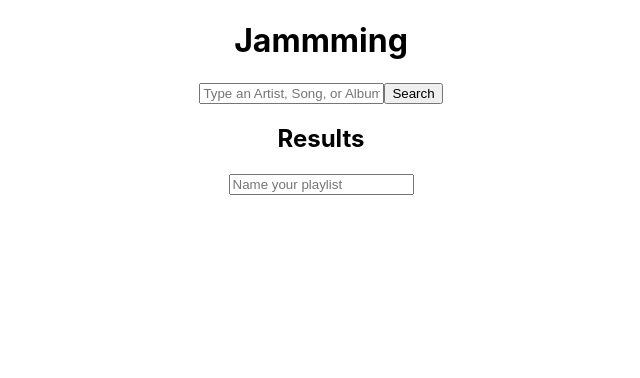
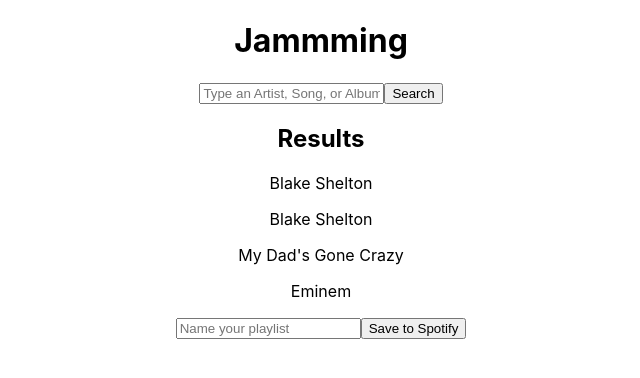
Before and after one commit to Alec1693/jammming, a React (Create React App) app: page / in a window 1280 px wide. Shown: the top 378 px of the page, without its empty margins (319-959 px from the left). Built offline with nearby package versions, Linux system fonts and the light colour scheme.

Commit message:
mondayWorkdayUpdate.7.22.24

```diff
--- a/src/App.js
+++ b/src/App.js
@@ -2,13 +2,14 @@ import './App.css';
 import Playlist from './playlist';
 import SearchBar from './searchBar';
 import SearchResults from './searchResults';
+import songData from './songTestData';
 
 function App() {
   return (
     <div className="App">
       <h1>Jammming</h1>
       <SearchBar />
-      <SearchResults />
+      <SearchResults data={songData}/>
       <Playlist />
     </div>
   );
--- a/src/playlist.js
+++ b/src/playlist.js
@@ -6,6 +6,7 @@ export default function Playlist(){
     return(
         <div>
             <input placeholder="Name your playlist"/>
+            <button>Save to Spotify</button>
         </div>
     )
 }
--- a/src/searchBar.js
+++ b/src/searchBar.js
@@ -7,7 +7,7 @@ export default function SearchBar(){
         console.log(searchText)
     }
 
-
+    //call the search results component here to display the results form the onClick search results?
     return (
         <div>
             <input id="searchInput" type="text" name="searchBox" placeholder="Type an Artist, Song, or Album"/>
--- a/src/searchResults.js
+++ b/src/searchResults.js
@@ -3,10 +3,19 @@ import React from 'react';
 //should this accept an array of objects to display results?
 //map through results and display generated list as
 
-export default function SearchResults(results){
+export default function SearchResults(props){
     return (
         <div>
             <h2>Results</h2>
+            {props.data.map(id => {
+                return (
+                    <div>
+                        <p>{id.trackName}</p>
+                        <p>{id.artistName}</p>
+                        <p>{id.albumName}</p>
+                    </div>
+                )
+            })}
         </div>
     )
 }
--- /dev/null
+++ b/src/songTestData.js
@@ -0,0 +1,16 @@
+const songData = [
+    {
+        trackname: "Ol' Red",
+        artistName: "Blake Shelton",
+        albumName: "Blake Shelton",
+        id: 0
+    },
+    {
+        trackName: "My Dad's Gone Crazy",
+        artistName: "Eminem",
+        albunName: "The Eminem Show",
+        id: 0
+    }
+];
+
+export default songData;
```
